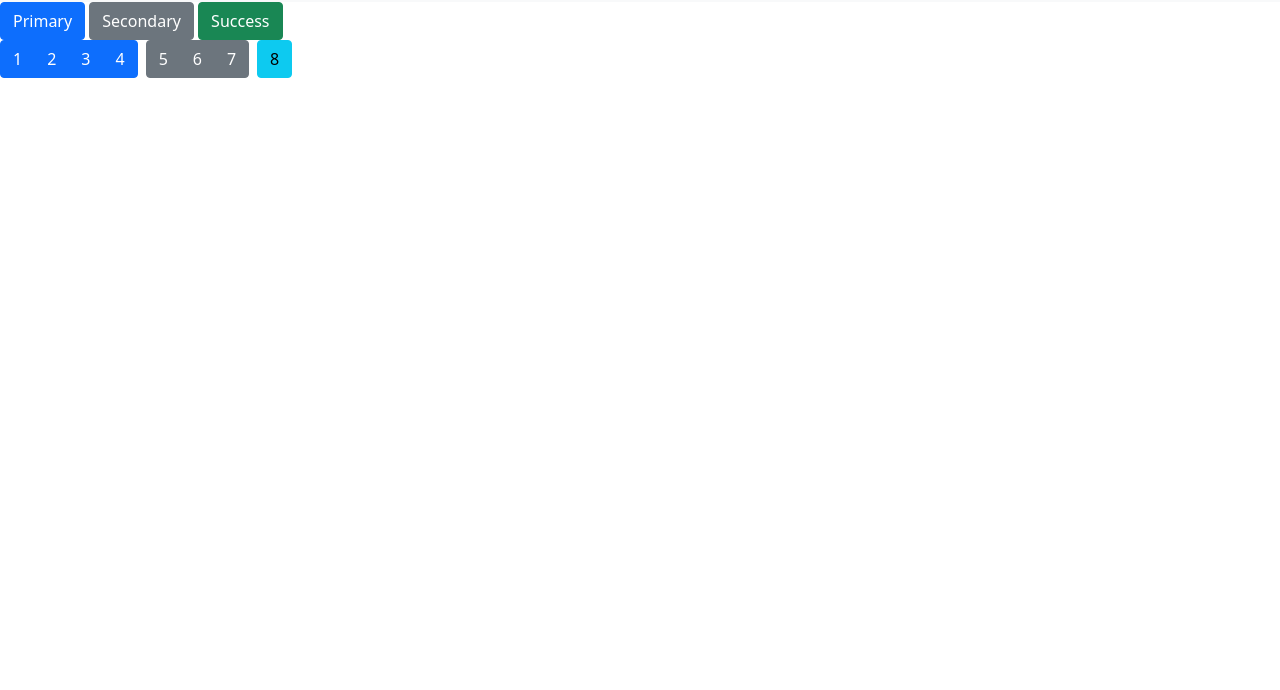
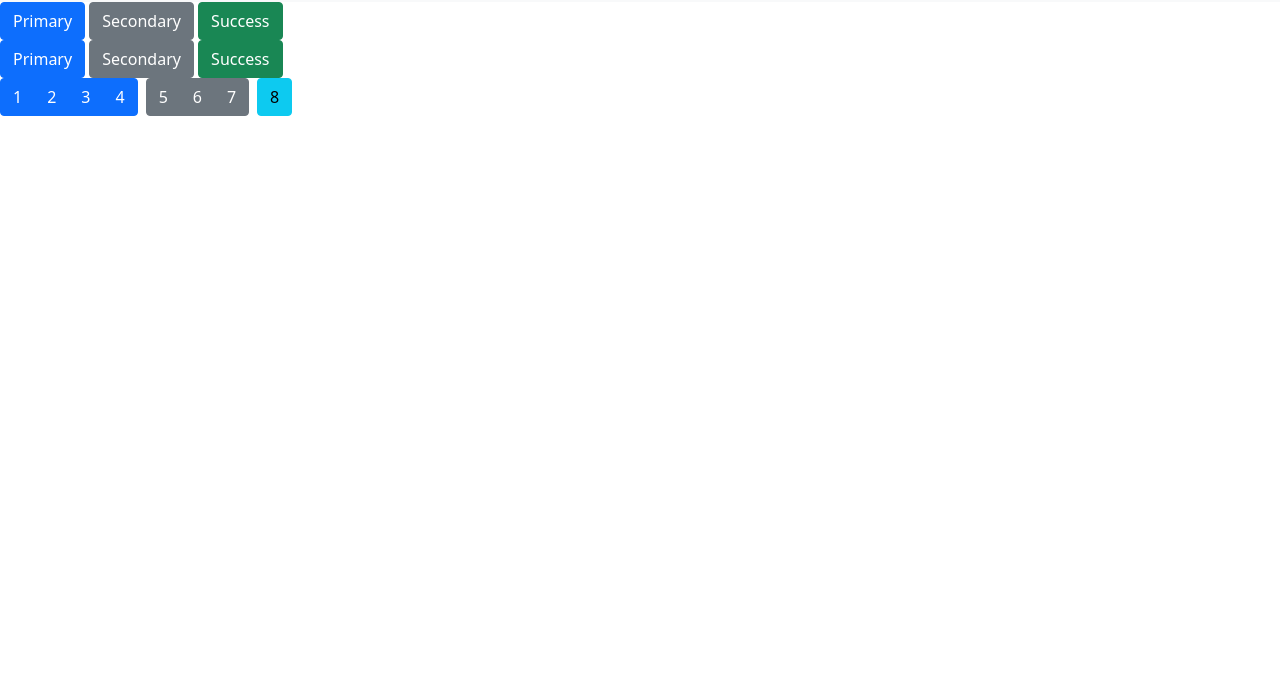
Before and after one commit to SHRIPALBURDAK/demo-website, a plain HTML site: page index.html in a window 1280 px wide. Shown: the part 110-800 px from the top of the page. Drawn offline with nearby package versions, Linux system fonts and the light colour scheme.

Commit message:
button again

```diff
--- a/index.html
+++ b/index.html
@@ -53,6 +53,12 @@
           <button type="button" class="btn btn-success">Success</button>
 
 
+      <br/>
+          <button type="button" class="btn btn-primary">Primary</button>
+         <button type="button" class="btn btn-secondary">Secondary</button>
+          <button type="button" class="btn btn-success">Success</button>
+
+
           <div class="btn-toolbar" role="toolbar" aria-label="Toolbar with button groups">
             <div class="btn-group me-2" role="group" aria-label="First group">
               <button type="button" class="btn btn-primary">1</button>
```
